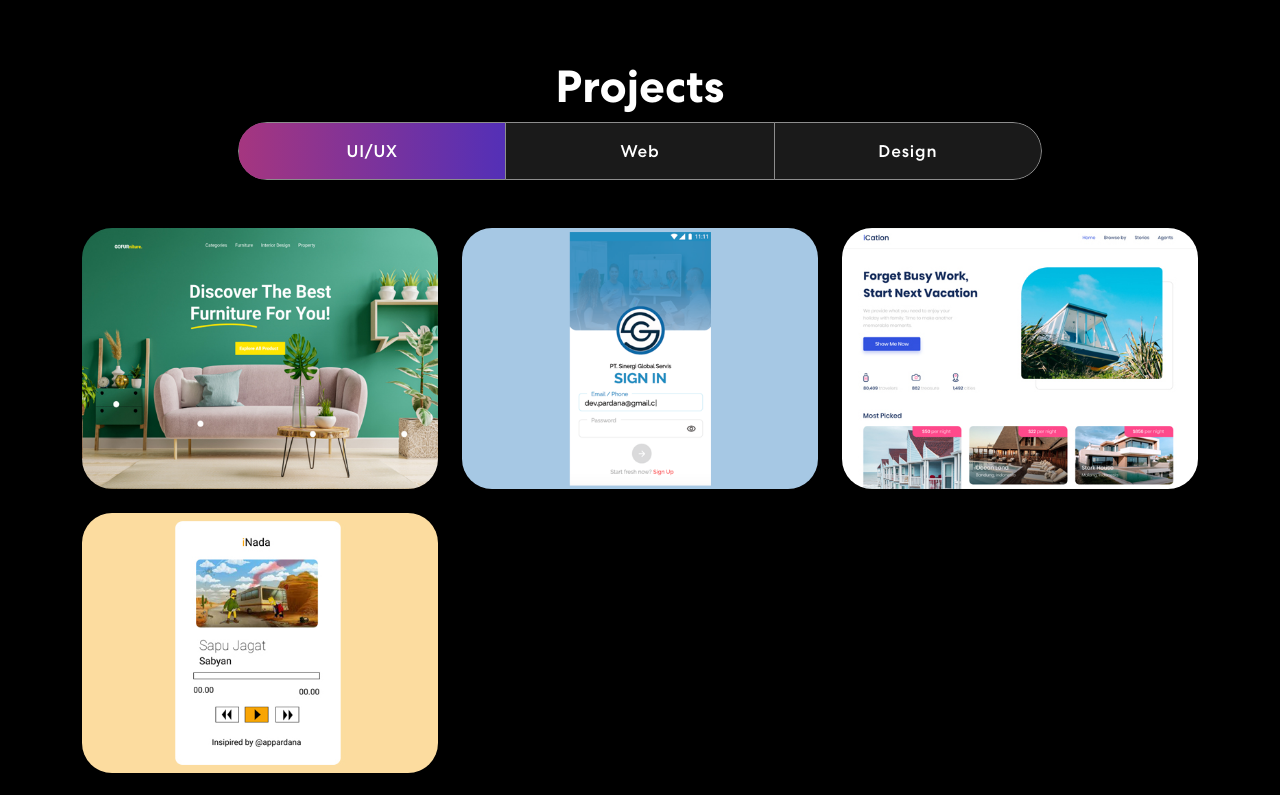
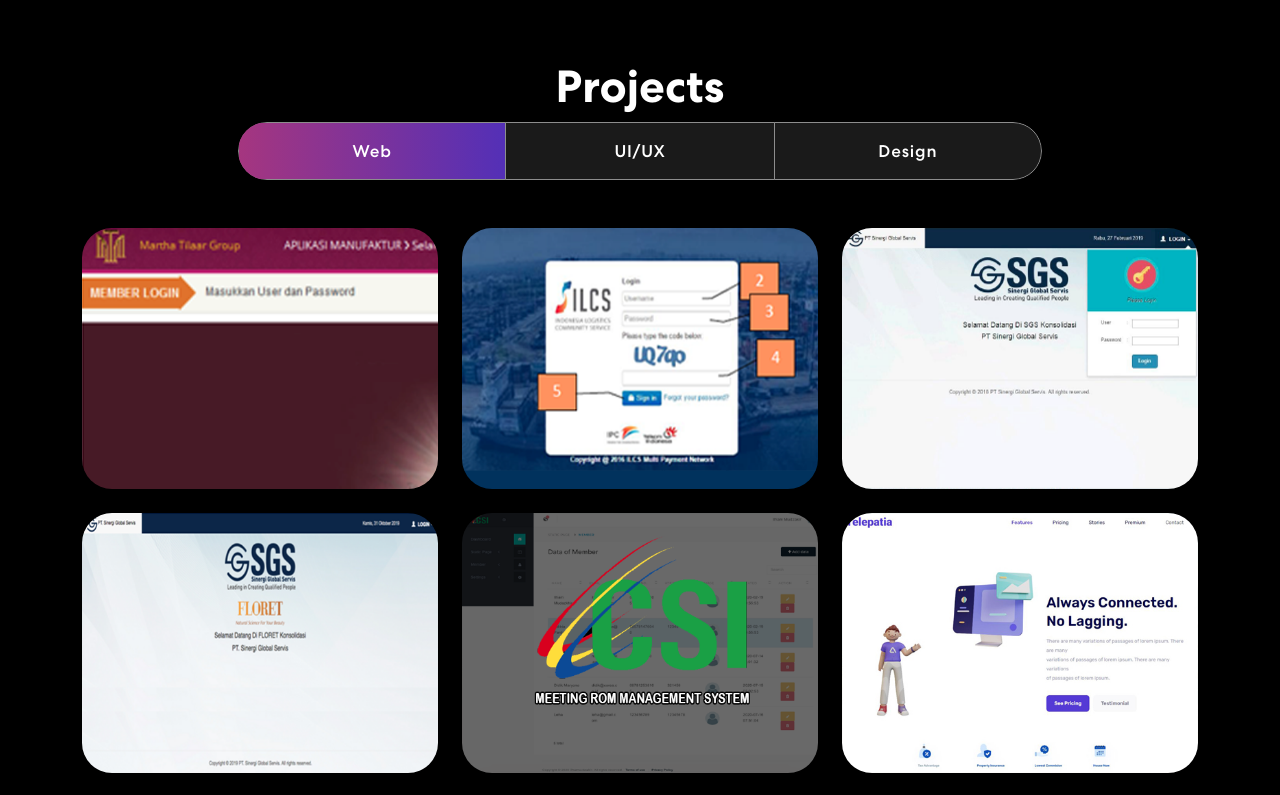
Before and after one commit to pardana/aditria-pardana, a React (Create React App) app: page / in a window 1280 px wide. Shown: the part 1240-2035 px from the top of the page. Built offline with nearby package versions, Linux system fonts and the light colour scheme.

Commit message:
update message contact

```diff
--- a/src/components/Contact.js
+++ b/src/components/Contact.js
@@ -25,7 +25,9 @@ export default function Contact() {
 
   const handleSubmit = async (e) => {
     e.preventDefault();
-    alert(`Oops! This features on progres...`)
+    alert(
+      `Oops! This features on progres. You can contact me with email aditria.pardana20@gmail.com`
+    );
     // setButtonText("Sending...");
     // let response = await fetch("http://localhost:5000/contact", {
     //   method: "POST",
--- a/src/components/Projects.js
+++ b/src/components/Projects.js
@@ -243,11 +243,11 @@ export default function Projects() {
                 id="pills-tab"
               >
                 <Nav.Item>
-                  <Nav.Link eventKey="first">UI/UX</Nav.Link>
+                  <Nav.Link eventKey="first">Web</Nav.Link>
                 </Nav.Item>
 
                 <Nav.Item>
-                  <Nav.Link eventKey="second">Web</Nav.Link>
+                  <Nav.Link eventKey="second">UI/UX</Nav.Link>
                 </Nav.Item>
                 <Nav.Item>
                   <Nav.Link eventKey="third"> Design</Nav.Link>
@@ -257,16 +257,16 @@ export default function Projects() {
               <Tab.Content>
                 <Tab.Pane eventKey="first">
                   <Row>
-                    {projectsUIUX.map((projectUIUX, index) => {
-                      return <ProjectCard key={index} {...projectUIUX} />;
+                    {projectsWeb.map((projectWeb, index) => {
+                      return <ProjectCard key={index} {...projectWeb} />;
                     })}
                   </Row>
                 </Tab.Pane>
 
                 <Tab.Pane eventKey="second">
                   <Row>
-                    {projectsWeb.map((projectWeb, index) => {
-                      return <ProjectCard key={index} {...projectWeb} />;
+                    {projectsUIUX.map((projectUIUX, index) => {
+                      return <ProjectCard key={index} {...projectUIUX} />;
                     })}
                   </Row>
                 </Tab.Pane>
```
